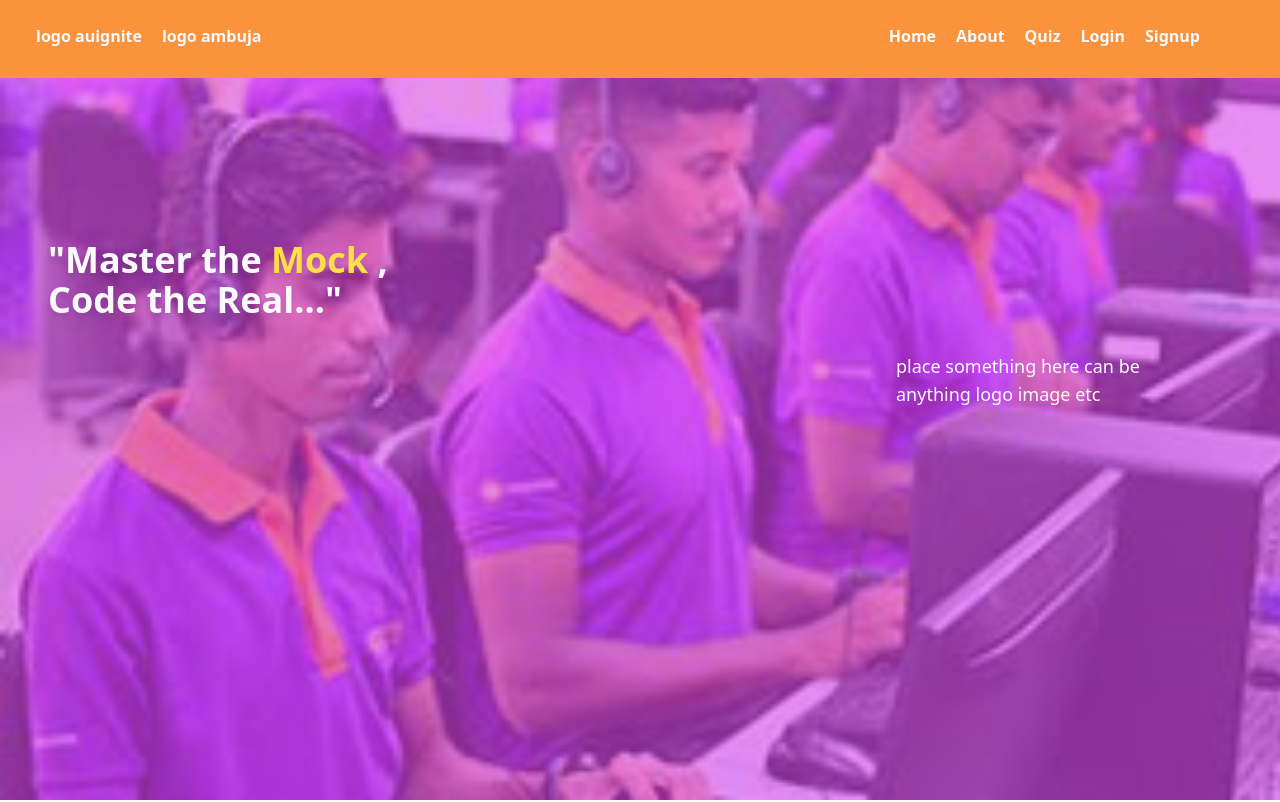
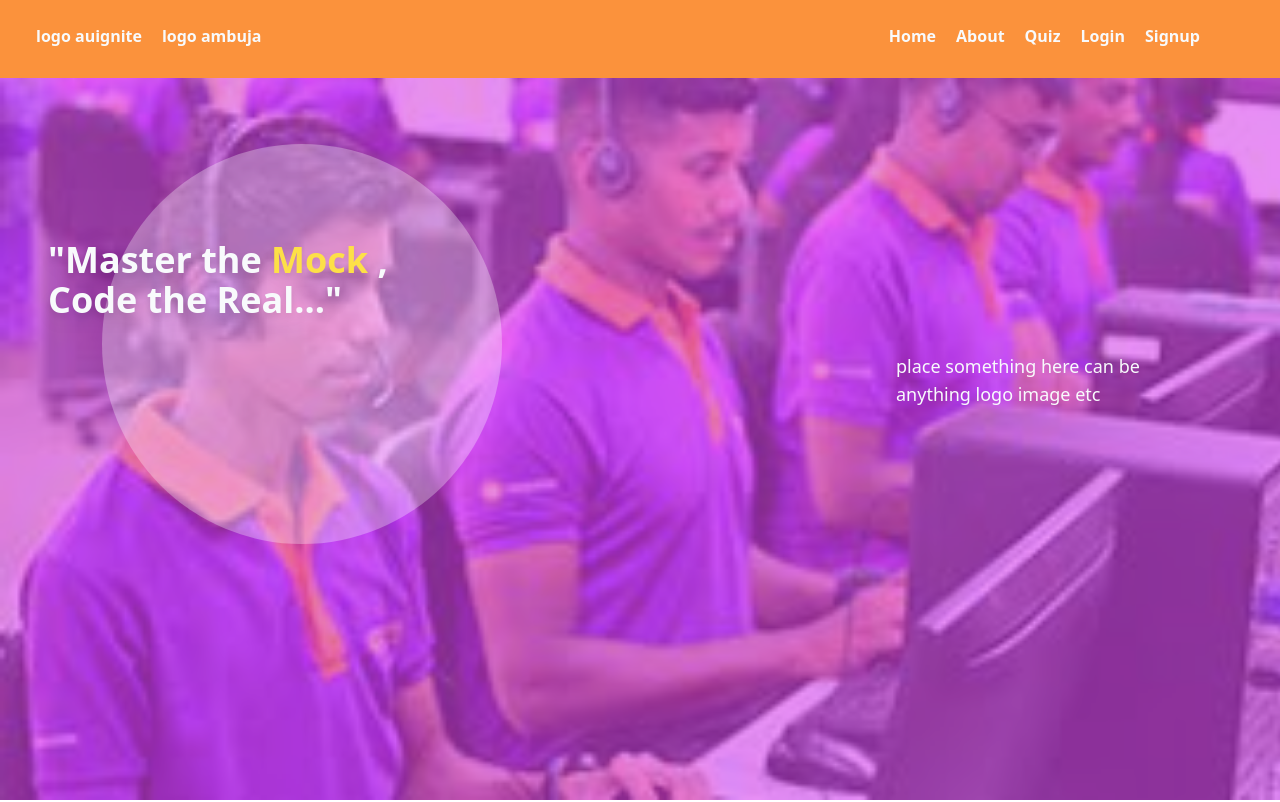
Before and after one commit to Subhashyogi/AU-Website, a plain HTML site: page main/index.html in a window 1280 px wide. Shown: the top 802 px of the page. Drawn offline with Linux system fonts and the light colour scheme.

Commit message:
home page added

```diff
--- a/main/index.html
+++ b/main/index.html
@@ -22,6 +22,18 @@
         .nav a:hover::after{
             width: 100%;
         }
+        .text::before{
+    position: absolute;
+    content: '';
+    height: 400px;
+    width: 400px;
+    border-radius: 50%;
+    left: 8%;
+    top: 18%;
+    background: rgba(255, 255, 255,0.3);
+    animation: obj 6s linear infinite;
+
+}
     </style>
 </head>
 <body class="">
@@ -43,7 +55,7 @@
                         </div>
                     </nav>
                 </div>
-                <div class="w-full flex pt-60 pl-12 justify-between ">
+                <div class="text w-full flex pt-60 pl-12 justify-between ">
                     <div class="font-sans font-black text-slate-50 text-4xl h-40 w-[400px] drop-shadow-lg">"Master the <span class="text-yellow-300"> Mock</span> , Code the Real..."</div>
                     <div class="text-slate-50 font-light pr-32 text-lg w-96 pt-28 h-6">place something here can be anything logo image etc</div>
                 </div>
```
